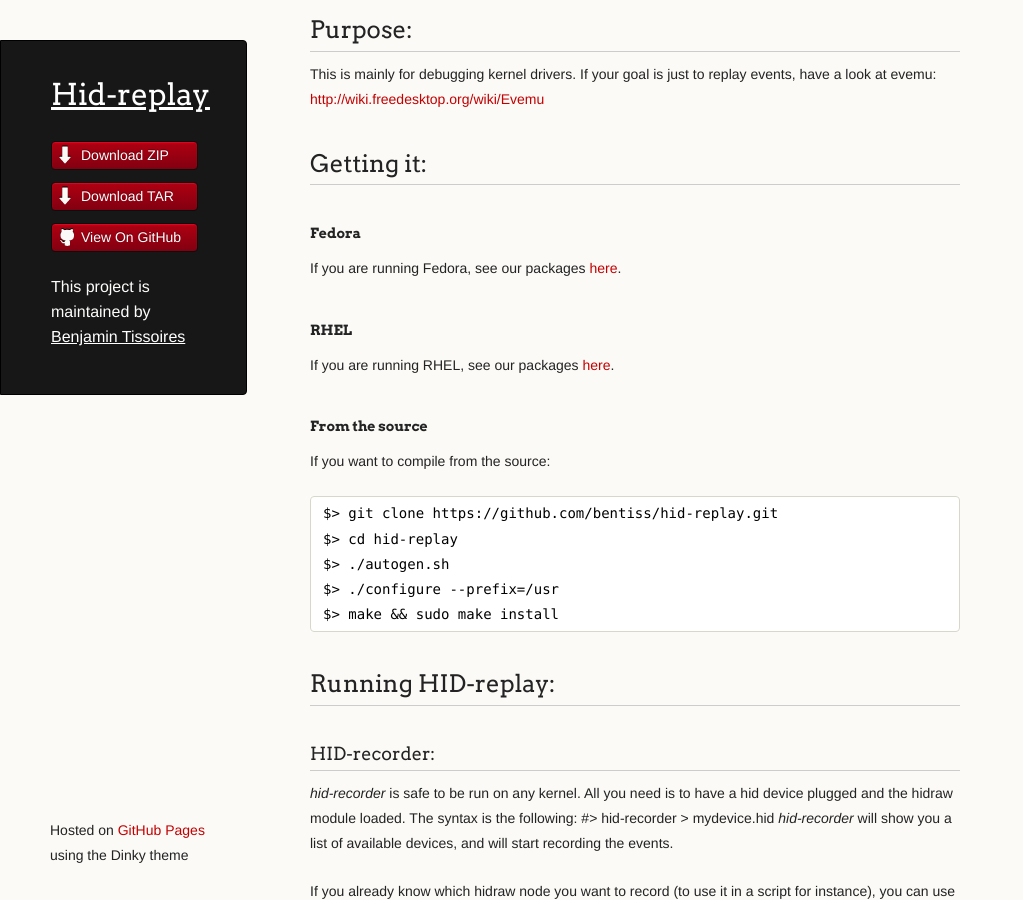
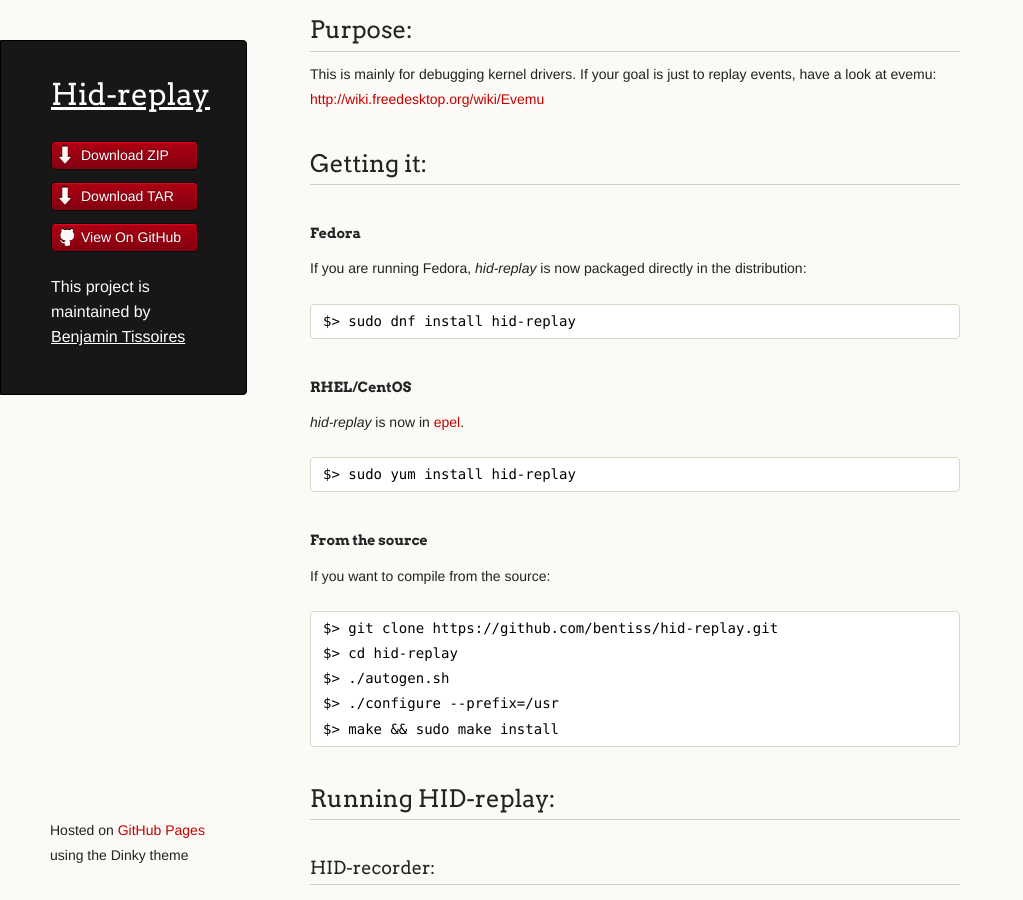
Before and after one commit to bentiss/hid-replay-docs, a Jekyll site: the page built from index.md, in a window 1280 px wide and 900 px high, scrolled down 535 px. Shown: the whole window, without its empty margins (0-1023 px from the left). Built offline with Jekyll 4.4.1, drawn with Linux system fonts in a browser that asks for light colours; Markdown is read by kramdown in place of the engine named in the settings.

Commit message:
Update Fedora/RHEL/CentOS instructions
now that hid-replay is officially packaged, there is no need to point to
a copr repo.

```diff
--- a/index.md
+++ b/index.md
@@ -36,10 +36,14 @@
 ## Getting it:
 
 #### Fedora
-If you are running Fedora, see our packages [here](Fedora.html).
+If you are running Fedora, *hid-replay* is now packaged directly in the distribution:
 
-#### RHEL
-If you are running RHEL, see our packages [here](RHEL.html).
+	$> sudo dnf install hid-replay
+
+#### RHEL/CentOS
+*hid-replay* is now in [epel](https://fedoraproject.org/wiki/EPEL).
+
+	$> sudo yum install hid-replay
 
 #### From the source
 If you want to compile from the source:
```
Also changed, not shown: Fedora.md (deleted, +0 -30 lines), RHEL.md (deleted, +0 -26 lines).
